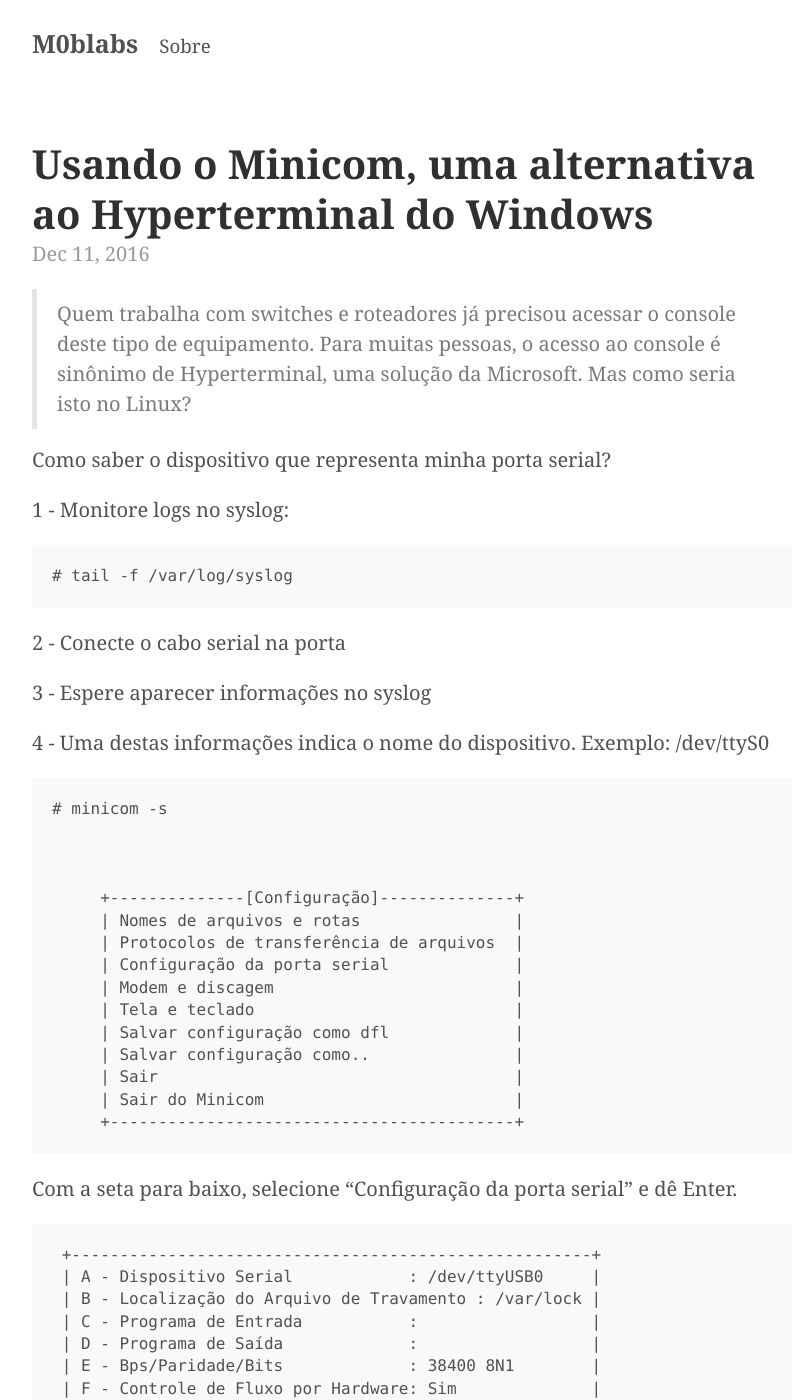
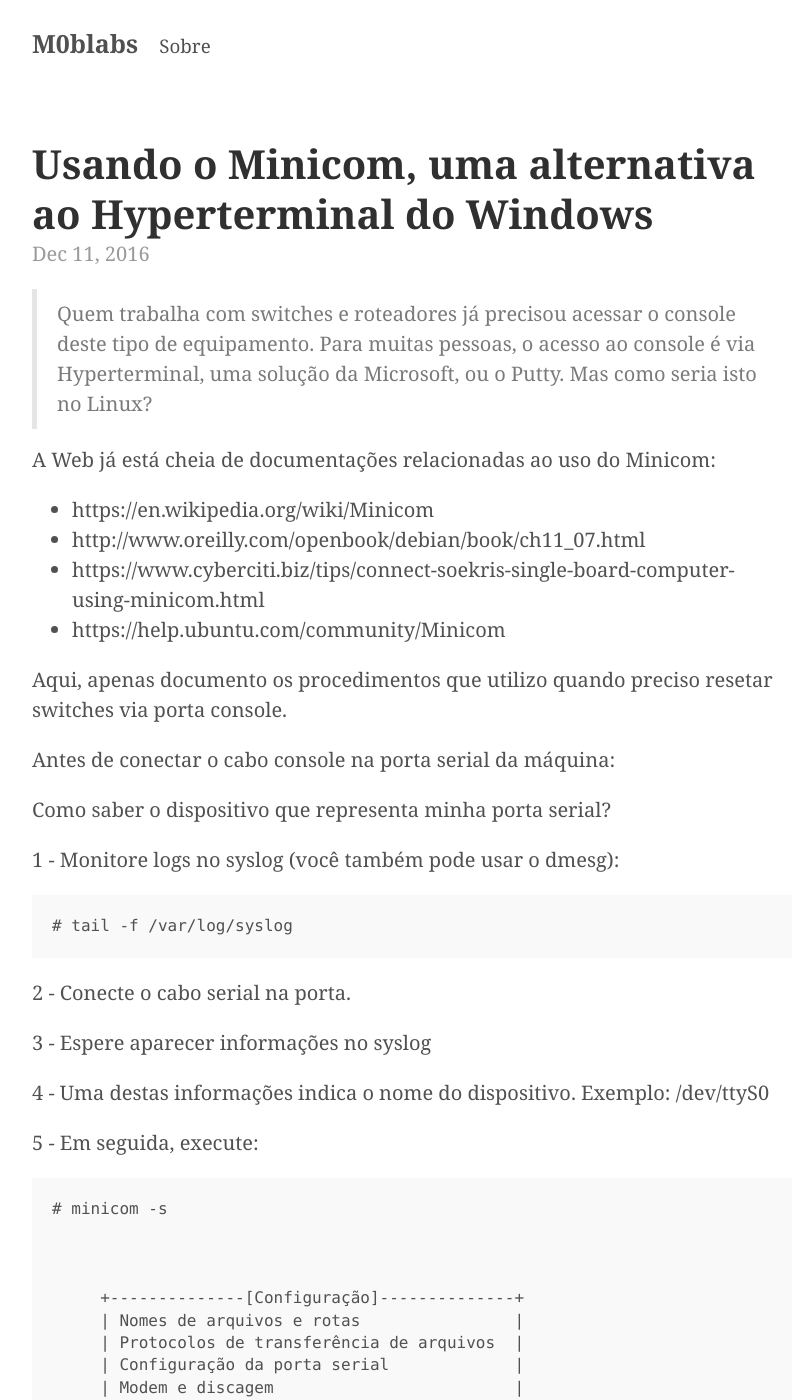
Before and after one commit to Kingm0b/jekyll-minimal-theme, a Jekyll site: the page built from _posts/2016-12-11-minicom.md, in a window 1280 px wide and 1400 px high. Shown: the whole window, without its empty margins (228-1032 px from the left). Built offline with Jekyll 4.4.1, drawn with Linux system fonts in a browser that asks for light colours; some of the changed text lies outside the part shown.

Commit message:
Update 2016-12-11-minicom.md

````diff
--- a/_posts/2016-12-11-minicom.md
+++ b/_posts/2016-12-11-minicom.md
@@ -3,22 +3,33 @@
 title: "Usando o Minicom, uma alternativa ao Hyperterminal do Windows"
 ---
 
-> Quem trabalha com switches e roteadores já precisou acessar o console deste tipo de equipamento. Para muitas pessoas, o acesso ao console é sinônimo de Hyperterminal, uma solução da Microsoft. Mas como seria isto no Linux?
+> Quem trabalha com switches e roteadores já precisou acessar o console deste tipo de equipamento. Para muitas pessoas, o acesso ao console é via Hyperterminal, uma solução da Microsoft, ou o Putty. Mas como seria isto no Linux?
+
+A Web já está cheia de documentações relacionadas ao uso do Minicom:
+
+* https://en.wikipedia.org/wiki/Minicom
+* http://www.oreilly.com/openbook/debian/book/ch11_07.html
+* https://www.cyberciti.biz/tips/connect-soekris-single-board-computer-using-minicom.html
+* https://help.ubuntu.com/community/Minicom
+
+Aqui, apenas documento os procedimentos que utilizo quando preciso resetar switches via porta console.
+
+Antes de conectar o cabo console na porta serial da máquina:
 
 Como saber o dispositivo que representa minha porta serial?
 
-1 - Monitore logs no syslog:
+1 - Monitore logs no syslog (você também pode usar o dmesg):
 
 ```bash
 # tail -f /var/log/syslog
 ```
-
-2 - Conecte o cabo serial na porta
+2 - Conecte o cabo serial na porta.
 
 3 - Espere aparecer informações no syslog
 
-4 - Uma destas informações indica o nome do dispositivo.
-Exemplo: /dev/ttyS0
+4 - Uma destas informações indica o nome do dispositivo. Exemplo: /dev/ttyS0
+
+5 - Em seguida, execute:
 
 ```bash
 # minicom -s
````
Also changed, not shown: other parts of _posts/2016-12-11-minicom.md (+7 -8 lines).
